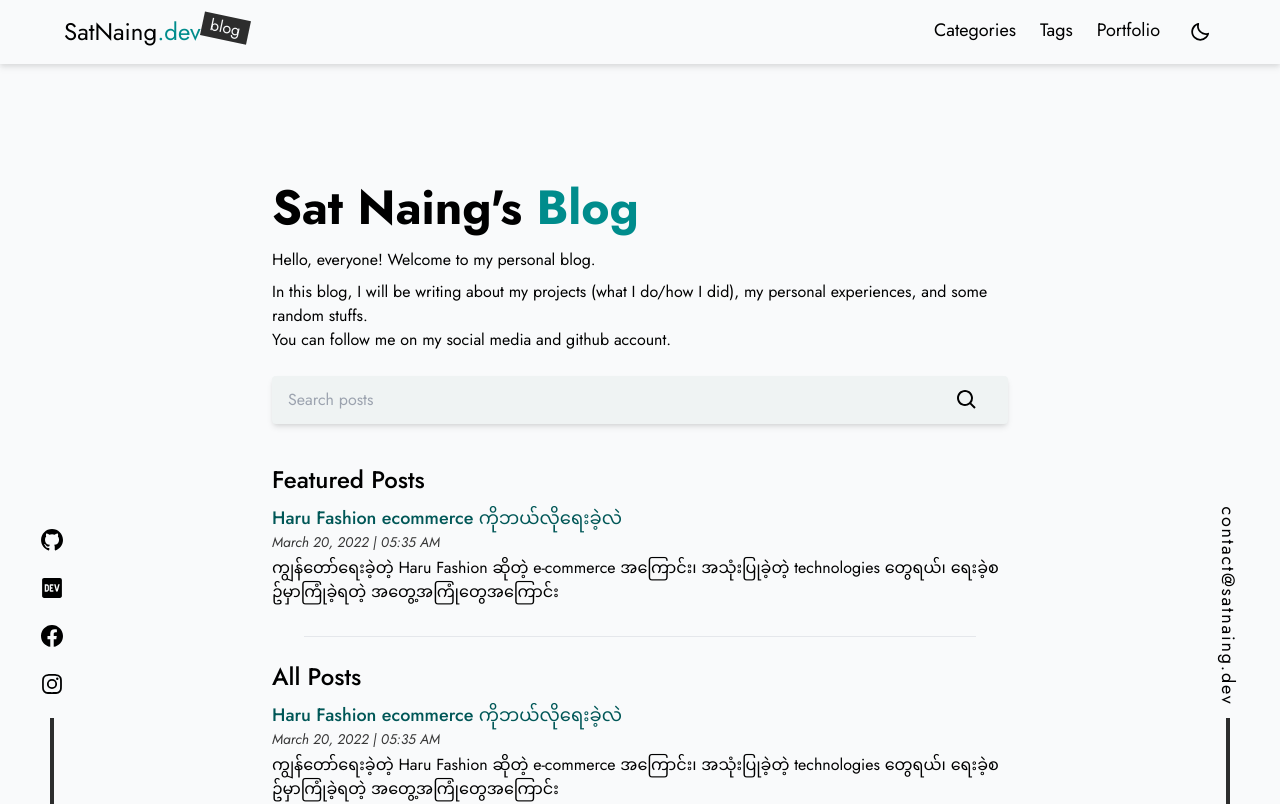
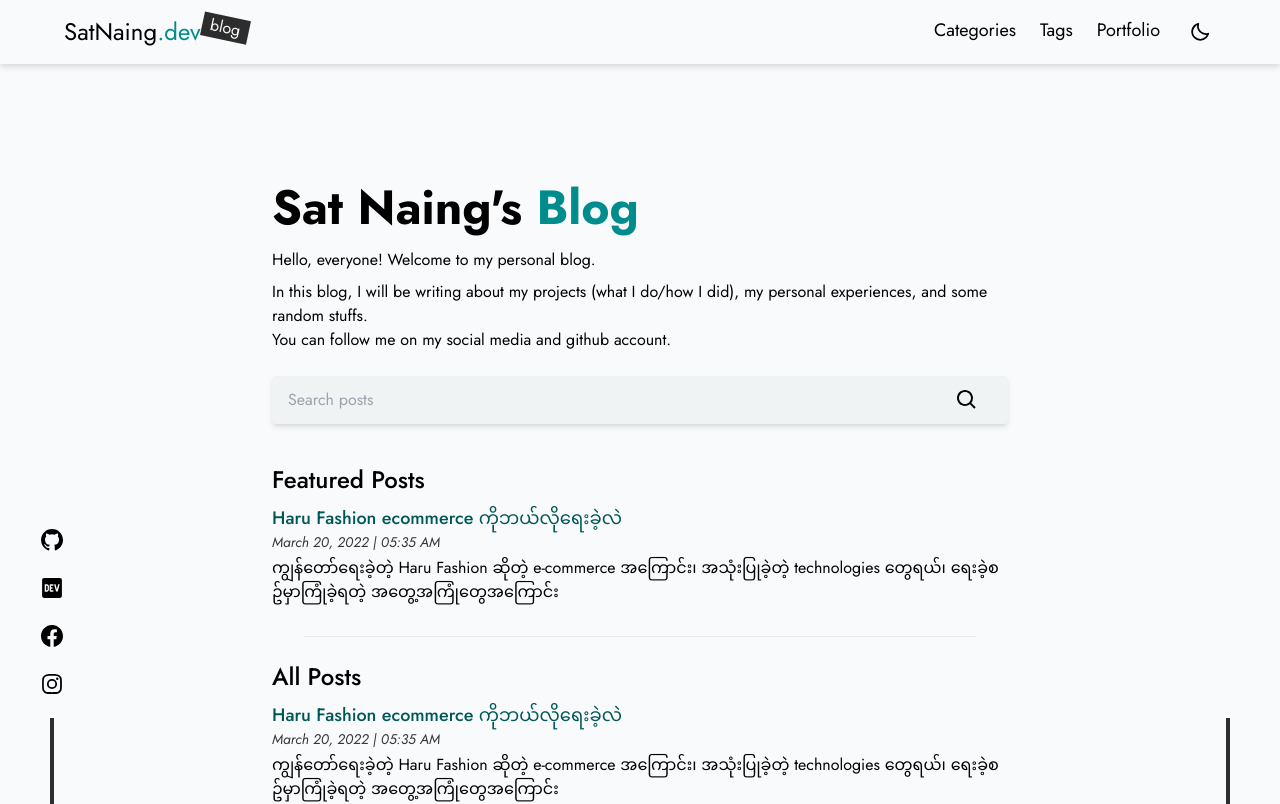
Before and after one commit to Muray1008/portfolio, a Next.js app: page /blog in a window 1280 px wide. Shown: the top 804 px of the page. Built offline with nearby package versions, Linux system fonts and the light colour scheme.

Commit message:
:recycle: update email with .env

```diff
--- a/components/SocialLinks.tsx
+++ b/components/SocialLinks.tsx
@@ -17,13 +17,13 @@ const SocialLinks: React.FC = () => {
         <div className="w-40 h-1 bg-bgdark dark:bg-bglight rotate-90"></div>
       </div>
 
-      <div className="hidden fixed right-10 bottom-0 md:flex flex-col w-6 h-52 items-center justify-between">
+      <div className="hidden fixed right-10 bottom-0 md:flex flex-col w-6 h-56 items-center justify-between">
         <div className="rotate-90 text-lg tracking-widest">
           <a
-            href="mailto:contact@satnaing.dev"
+            href={`mailto:${process.env.NEXT_PUBLIC_EMAIL}`}
             className="link-outline hover:text-marrsgreen dark:hover:text-carrigreen"
           >
-            contact@satnaing.dev
+            {process.env.NEXT_PUBLIC_EMAIL}
           </a>
         </div>
         <div className="w-40 h-1 bg-bgdark dark:bg-bglight rotate-90"></div>
--- a/sections/ContactSection.tsx
+++ b/sections/ContactSection.tsx
@@ -32,7 +32,7 @@ const ContactSection: React.FC = () => {
           awesome things together, don't hesitate to contact me! My inbox is
           always open.
         </p>
-        <LinkButton href="mailto:contact@satnaing.dev">
+        <LinkButton href={`mailto:${process.env.NEXT_PUBLIC_EMAIL}`}>
           Get in touch!
         </LinkButton>
       </div>
--- a/sections/HeroSection.tsx
+++ b/sections/HeroSection.tsx
@@ -38,7 +38,9 @@ const HeroSection: React.FC = () => {
           I usually craft front-end with React, NextJS; and I build back-end
           especially using PHP, NodeJS & Express.
         </div>
-        <LinkButton href="mailto:contact@satnaing.dev">Contact me!</LinkButton>
+        <LinkButton href={`mailto:${process.env.NEXT_PUBLIC_EMAIL}`}>
+          Contact me!
+        </LinkButton>
       </div>
       <a
         href="#whoami"
```
